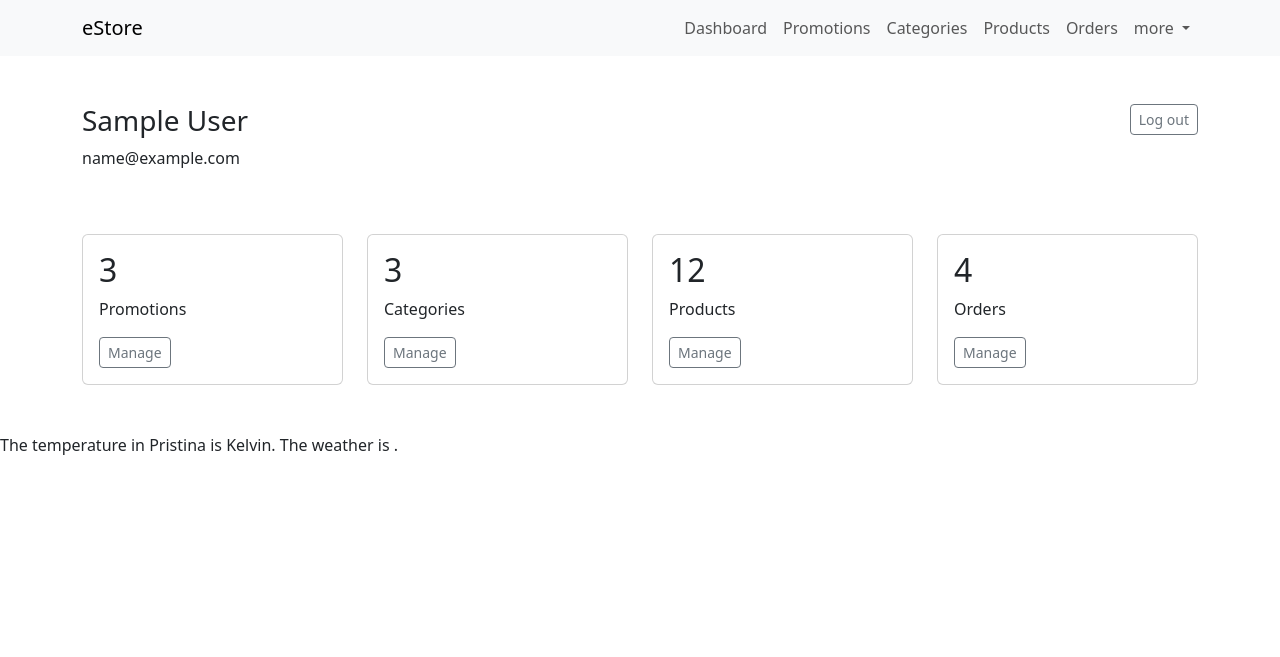
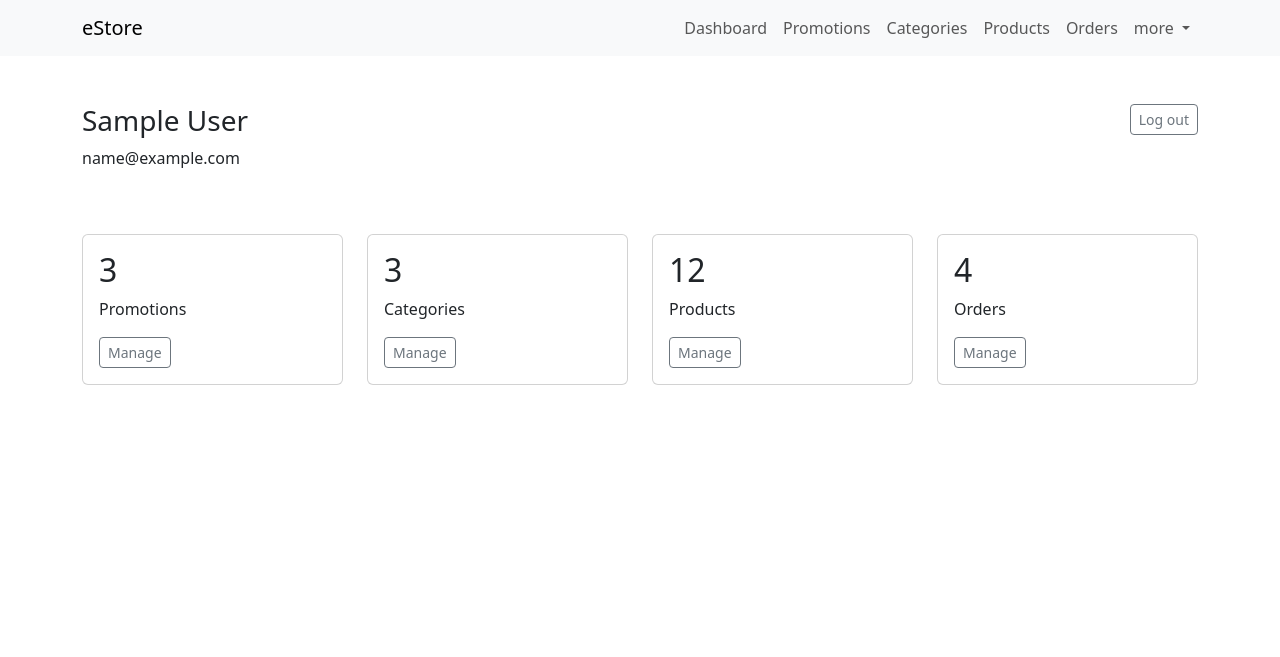
Before and after one commit to AnjezaSfishta/E-commerce_Gr.11, a PHP site: page /e-commerce/dashboard/index.php in a window 1280 px wide. Shown: the top 657 px of the page. Run offline with PHP 8.4, Linux system fonts and the light colour scheme; the visitor is signed in with stand-in values (Sample User, id 1); data comes from the database, SQL or seed files in the repository; data that the repository does not hold is empty.

Commit message:
Update footer.php

```diff
--- a/dashboard/includes/footer.php
+++ b/dashboard/includes/footer.php
@@ -1,29 +1,5 @@
 
   <script src="https://cdn.jsdelivr.net/npm/bootstrap@5.3.0-alpha1/dist/js/bootstrap.bundle.min.js" integrity="sha384-w76AqPfDkMBDXo30jS1Sgez6pr3x5MlQ1ZAGC+nuZB+EYdgRZgiwxhTBTkF7CXvN" crossorigin="anonymous"></script>
-    <?php
-// Define the API endpoint URL and the API key
-$endpoint = "https://api.openweathermap.org/data/2.5/weather";
-$apiKey = "2a1d1e901fd14da5a91e00522576195d";
 
-// Define the city and country code for the weather information you want to retrieve
-$city = "Pristina";
-$countryCode = "xk";
-
-// Build the API request URL with the city, country code, and API key
-$requestUrl = $endpoint . "?q=" . $city . "," . $countryCode . "&appid=" . $apiKey;
-
-// Send the API request and get the response data
-$response = file_get_contents($requestUrl);
-
-// Parse the response data as JSON
-$weatherData = json_decode($response, true);
-
-// Extract the temperature and weather description from the weather data
-$temperature = $weatherData["main"]["temp"];
-$description = $weatherData["weather"][0]["description"];
-
-// Print out the temperature and weather description
-echo "The temperature in " . $city . " is " . $temperature . " Kelvin. The weather is " . $description . ".";
-?>
 </body>
 </html>
```
